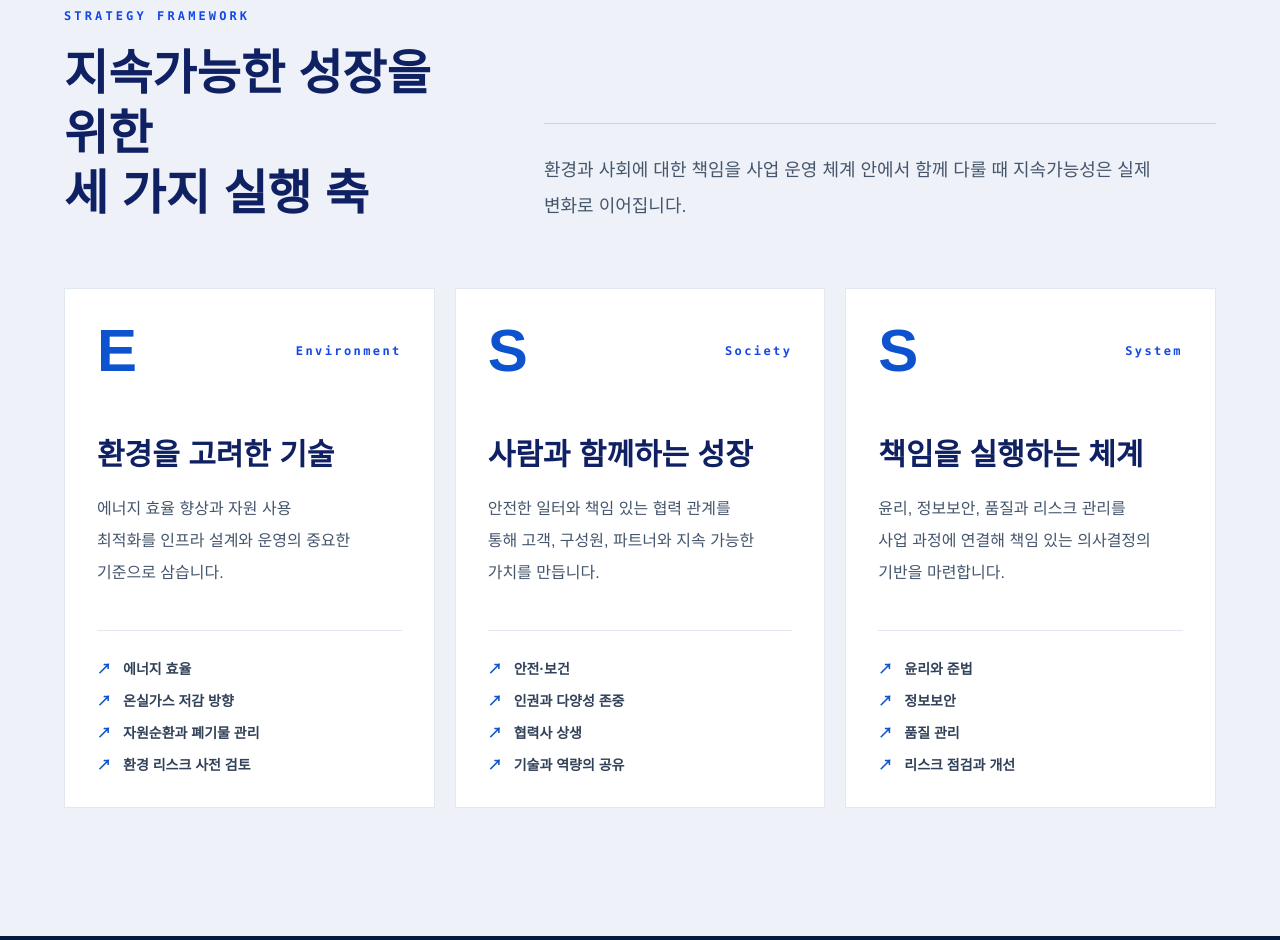
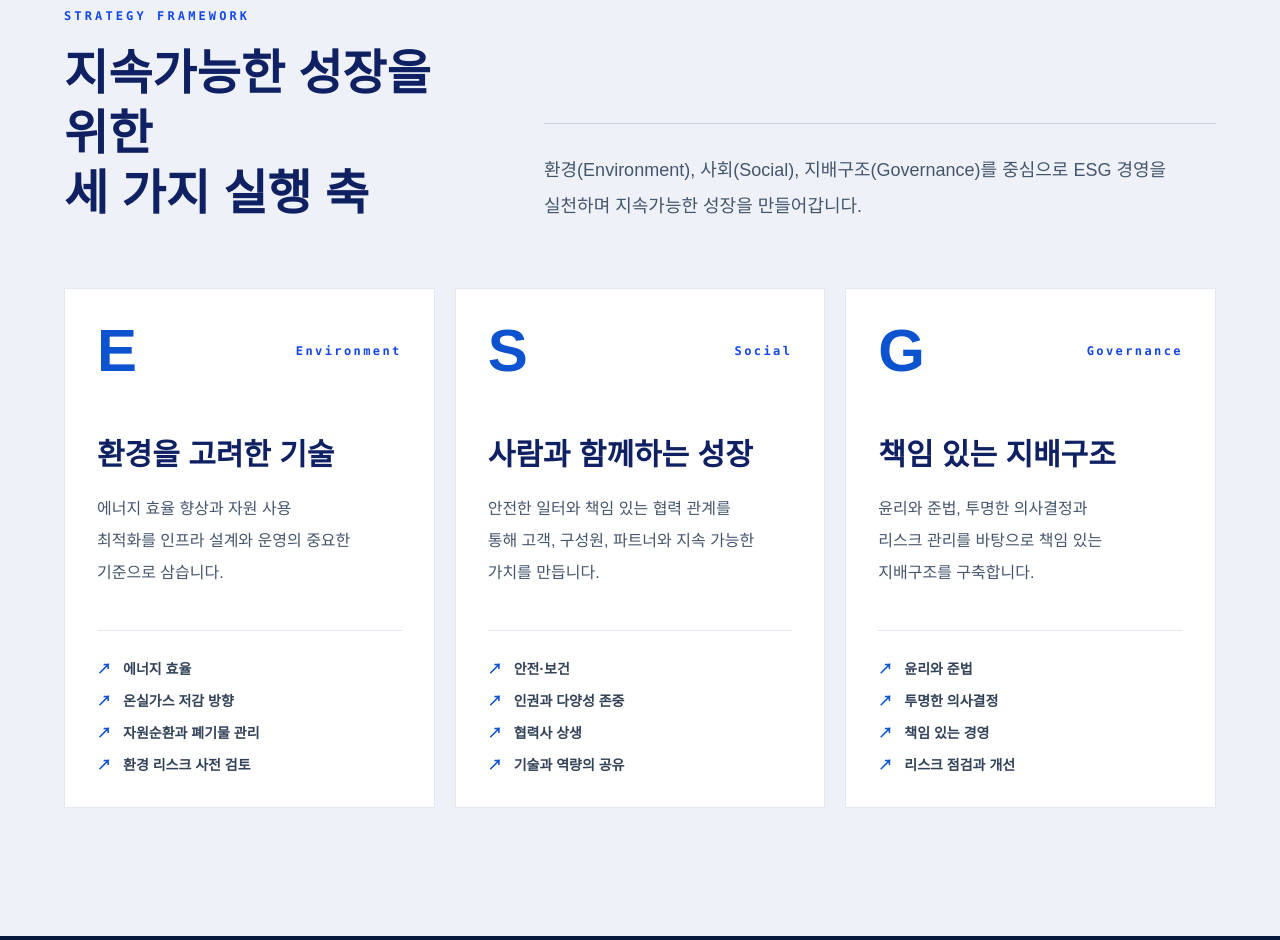
Before and after one commit to wowjajwow/hdms-platform, a Next.js app: page /company/sustainability in a window 1280 px wide. Shown: the part 920-1860 px from the top of the page. Built offline with nearby package versions, Linux system fonts and the light colour scheme; a web font is replaced by a local one.

Commit message:
ESS 오타 수정 -> ESG

```diff
--- a/app/company/sustainability/page.tsx
+++ b/app/company/sustainability/page.tsx
@@ -2,14 +2,14 @@ import type { Metadata } from "next";
 import Image from "next/image";
 
 export const metadata: Metadata = {
-  title: "환경 & 사회 & 체계",
-  description: "환경 효율, 안전과 상생, 책임 있는 운영 체계를 중심으로 한 HDMS의 지속가능경영 방향을 소개합니다.",
+  title: "ESG | 환경 & 사회 & 지배구조",
+  description: "환경(Environment), 사회(Social), 지배구조(Governance)를 중심으로 한 HDMS의 ESG 경영 방향을 소개합니다.",
 };
 
 const pillars = [
   { key: "E", label: "Environment", title: "환경을 고려한 기술", description: "에너지 효율 향상과 자원 사용 최적화를 인프라 설계와 운영의 중요한 기준으로 삼습니다.", items: ["에너지 효율", "온실가스 저감 방향", "자원순환과 폐기물 관리", "환경 리스크 사전 검토"] },
-  { key: "S", label: "Society", title: "사람과 함께하는 성장", description: "안전한 일터와 책임 있는 협력 관계를 통해 고객, 구성원, 파트너와 지속 가능한 가치를 만듭니다.", items: ["안전·보건", "인권과 다양성 존중", "협력사 상생", "기술과 역량의 공유"] },
-  { key: "S", label: "System", title: "책임을 실행하는 체계", description: "윤리, 정보보안, 품질과 리스크 관리를 사업 과정에 연결해 책임 있는 의사결정의 기반을 마련합니다.", items: ["윤리와 준법", "정보보안", "품질 관리", "리스크 점검과 개선"] },
+  { key: "S", label: "Social", title: "사람과 함께하는 성장", description: "안전한 일터와 책임 있는 협력 관계를 통해 고객, 구성원, 파트너와 지속 가능한 가치를 만듭니다.", items: ["안전·보건", "인권과 다양성 존중", "협력사 상생", "기술과 역량의 공유"] },
+  { key: "G", label: "Governance", title: "책임 있는 지배구조", description: "윤리와 준법, 투명한 의사결정과 리스크 관리를 바탕으로 책임 있는 지배구조를 구축합니다.", items: ["윤리와 준법", "투명한 의사결정", "책임 있는 경영", "리스크 점검과 개선"] },
 ] as const;
 
 const principles = [
@@ -36,7 +36,7 @@ export default function SustainabilityPage() {
         <div className="mx-auto max-w-[1500px]">
           <div className="grid gap-12 lg:grid-cols-[0.72fr_1.28fr] lg:items-end">
             <div><p className="font-mono text-xs font-bold tracking-[0.26em] text-blue-700">STRATEGY FRAMEWORK</p><h2 className="mt-5 text-4xl font-semibold leading-tight text-[#102163] sm:text-5xl">지속가능한 성장을 위한<br />세 가지 실행 축</h2></div>
-            <p className="max-w-2xl border-t border-slate-300 pt-7 text-lg leading-9 text-slate-600 lg:justify-self-end">환경과 사회에 대한 책임을 사업 운영 체계 안에서 함께 다룰 때 지속가능성은 실제 변화로 이어집니다.</p>
+            <p className="max-w-2xl border-t border-slate-300 pt-7 text-lg leading-9 text-slate-600 lg:justify-self-end">환경(Environment), 사회(Social), 지배구조(Governance)를 중심으로 ESG 경영을 실천하며 지속가능한 성장을 만들어갑니다.</p>
           </div>
           <div className="mt-16 grid gap-5 lg:grid-cols-3">
             {pillars.map((pillar) => (
--- a/components/contact/ContactForm.tsx
+++ b/components/contact/ContactForm.tsx
@@ -46,7 +46,7 @@ export function ContactForm() {
         <label className="text-sm font-semibold text-slate-700 sm:col-span-2">문의 분야 <span className="text-[#0d52ce]">*</span>
           <select className={fieldClass} name="category" required defaultValue="">
             <option value="" disabled>문의 분야를 선택해 주세요</option>
-            <option>MDC / 데이터센터</option><option>통합 인프라</option><option>환경 & 사회 & 체계</option><option>AI 인프라</option><option>NPU</option><option>GPU</option><option>AI Service</option><option>Public Cloud</option><option>기타 / 제휴</option>
+            <option>MDC / 데이터센터</option><option>통합 인프라</option><option>환경 & 사회 & 지배구조</option><option>AI 인프라</option><option>NPU</option><option>GPU</option><option>AI Service</option><option>Public Cloud</option><option>기타 / 제휴</option>
           </select>
         </label>
         <label className="text-sm font-semibold text-slate-700 sm:col-span-2">문의 제목 <span className="text-[#0d52ce]">*</span><input className={fieldClass} name="subject" required maxLength={150} placeholder="문의 제목을 입력해 주세요" /></label>
--- a/data/site-search.ts
+++ b/data/site-search.ts
@@ -7,7 +7,7 @@ export const searchPages = [
   { title: "통합 인프라", href: "/infrastructure", description: "HDMS의 통합 인프라 솔루션을 소개합니다.", keywords: "네트워크 서버 스토리지 infrastructure" },
   { title: "AI Service", href: "/ai-service", description: "AI 데이터센터 운영과 클라우드 컨설팅을 만나보세요.", keywords: "인공지능 서비스 cloud" },
   { title: "회사 소개", href: "/company", description: "HDMS의 비전과 주요 사업을 소개합니다.", keywords: "에이치디엠에스 기업 회사" },
-  { title: "환경 & 사회 & 체계", href: "/company/sustainability", description: "지속가능한 성장을 위한 HDMS의 방향을 확인하세요.", keywords: "esg 지속가능 환경 사회 체계" },
+  { title: "환경 & 사회 & 지배구조", href: "/company/sustainability", description: "지속가능한 성장을 위한 HDMS의 ESG 경영 방향을 확인하세요.", keywords: "esg 지속가능 환경 사회 지배구조 environment social governance" },
   { title: "문의하기", href: "/contact", description: "솔루션 도입과 사업 협력을 상담하세요.", keywords: "연락 상담 도입 제휴 contact" },
 ] as const;
 
```
